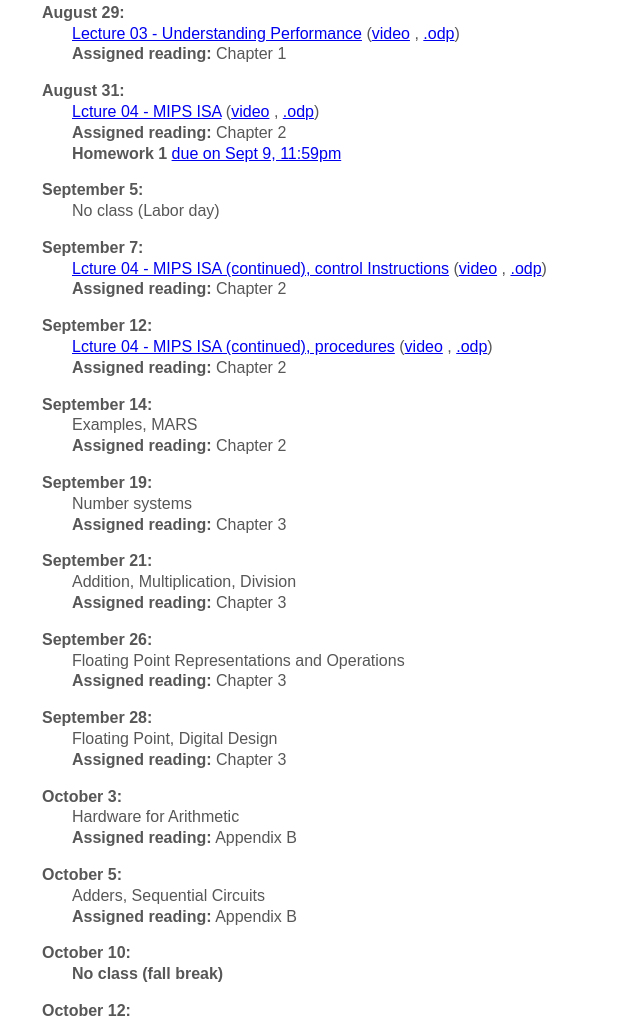
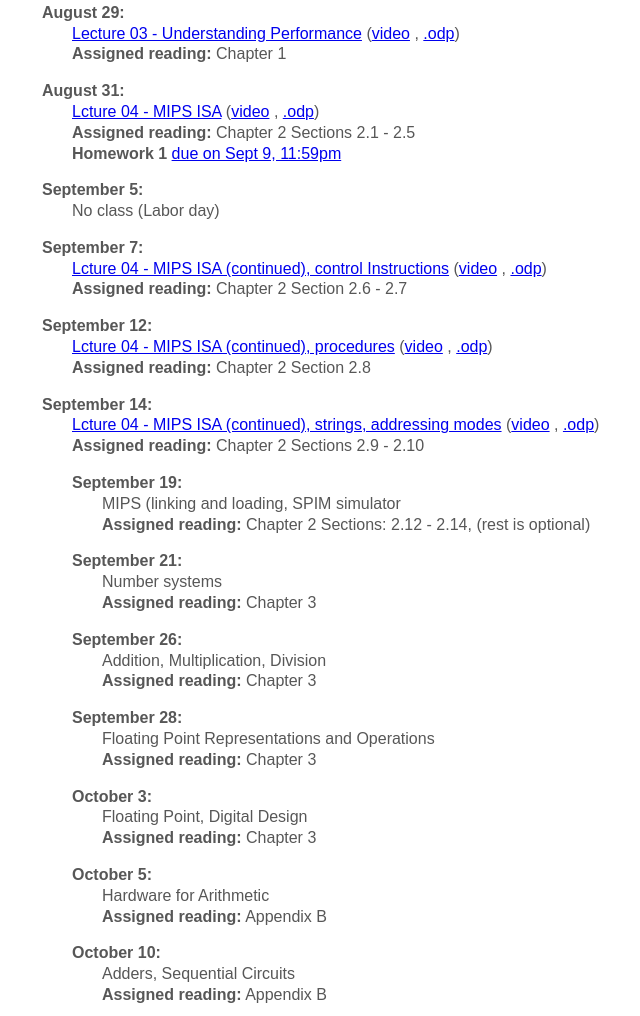
Before and after one commit to antonburtsev/cs3810, a plain HTML site: page index.html in a window 1280 px wide. Shown: the part 717-1733 px from the top of the page, without its empty margins (298-938 px from the left). Drawn offline with Linux system fonts and the light colour scheme; a script that the page names is missing.

Commit message:
Updated schedule, added zoom recordings

```diff
--- a/index.html
+++ b/index.html
@@ -77,7 +77,7 @@
 		<p>
                 <DIV ID="menu_caption"><B>August 31:</B></DIV>
 		<DIV ID="menu_item"><a href = "./lectures/lecture04-mips/lecture-04-mips.pdf">Lcture 04 - MIPS ISA</a> (<a href="https://utah.zoom.us/rec/share/HdR0tIBu3i4T_TJJoUwXJI6CTyb2Wek7W4UIWtUx5m2yNRWXaYQrSnxqq-elqKbX.GmU7oTfxcuXaDce1">video</a> , <a href="./lectures/lecture04-mips/lecture-04-mips.odp">.odp</a>)</div>
-		<DIV ID="menu_item"><B>Assigned reading:</b> Chapter 2</div>
+		<DIV ID="menu_item"><B>Assigned reading:</b> Chapter 2 Sections 2.1 - 2.5</div>
 		<DIV ID="menu_item"><B>Homework 1</b> <a href="https://www.gradescope.com/courses/418795/assignments/2224900">due on Sept 9, 11:59pm</a></div>
 		</p>
 
@@ -89,63 +89,72 @@
 		<p>
                 <DIV ID="menu_caption"><B>September 7:</B></DIV>
                 <DIV ID="menu_item"><a href = "./lectures/lecture04-mips/lecture-04-mips.pdf">Lcture 04 - MIPS ISA (continued), control Instructions</a> (<a href="https://utah.zoom.us/rec/share/J46-HQVVHhajdgwJs6XbWwC7sxs7XOGGlsKxi8lGaq5oZBAKkDQEN3k-fzTee8Nn.mJ0my0CPjfjDHAZL">video</a> , <a href="./lectures/lecture04-mips/lecture-04-mips.odp">.odp</a>)</div>
-		<DIV ID="menu_item"><B>Assigned reading:</b> Chapter 2</div>
+		<DIV ID="menu_item"><B>Assigned reading:</b> Chapter 2 Section 2.6 - 2.7</div>
 		</p>
 
 		<p>
                 <DIV ID="menu_caption"><B>September 12:</B></DIV>
 		<DIV ID="menu_item"><a href = "./lectures/lecture04-mips/lecture-04-mips.pdf">Lcture 04 - MIPS ISA (continued), procedures</a> (<a href="https://utah.zoom.us/rec/share/NbV9LKQJ1GiiWRcpNVttWKFz6SAMNq2UZ3OWnRuKJa9pDtFDt7HLaTyXHlOt05gK.zCC9_bBRJhoAVT0Q">video</a> , <a href="./lectures/lecture04-mips/lecture-04-mips.odp">.odp</a>)</div>
-		<DIV ID="menu_item"><B>Assigned reading:</b> Chapter 2</div>
+		<DIV ID="menu_item"><B>Assigned reading:</b> Chapter 2 Section 2.8</div>
 		</p>
 
 
 		<p>
                 <DIV ID="menu_caption"><B>September 14:</B></DIV>
-		<DIV ID="menu_item">Examples, MARS</div>
-		<DIV ID="menu_item"><B>Assigned reading:</b> Chapter 2</div>
+		<DIV ID="menu_item"><a href = "./lectures/lecture04-mips/lecture-04-mips.pdf">Lcture 04 - MIPS ISA (continued), strings, addressing modes</a> (<a href="https://utah.zoom.us/recording/detail?meeting_id=15dDCCaYS1KCxEe4uuwGLw%3D%3D">video</a> , <a href="./lectures/lecture04-mips/lecture-04-mips.odp">.odp</a>)</div>
+		<DIV ID="menu_item"><B>Assigned reading:</b> Chapter 2 Sections 2.9 - 2.10<div>
+		</p>
+
+
+		<p>
+                <DIV ID="menu_caption"><B>September 19:</B></DIV>
+		<DIV ID="menu_item">MIPS (linking and loading, SPIM simulator</div>
+		<DIV ID="menu_item"><B>Assigned reading:</b> Chapter 2 Sections: 2.12 - 2.14, (rest is optional)</div>
 		</p>
 
 		<p>
-                <DIV ID="menu_caption"><B>September 19:</B></DIV>
+                <DIV ID="menu_caption"><B>September 21:</B></DIV>
 		<DIV ID="menu_item">Number systems</div>
 		<DIV ID="menu_item"><B>Assigned reading:</b> Chapter 3</div>
 		</p>
 
 		<p>
-                <DIV ID="menu_caption"><B>September 21:</B></DIV>
+                <DIV ID="menu_caption"><B>September 26:</B></DIV>
 		<DIV ID="menu_item">Addition, Multiplication, Division</div>
 		<DIV ID="menu_item"><B>Assigned reading:</b> Chapter 3</div>
 		</p>
 
 		<p>
-                <DIV ID="menu_caption"><B>September 26:</B></DIV>
+                <DIV ID="menu_caption"><B>September 28:</B></DIV>
 		<DIV ID="menu_item">Floating Point Representations and Operations</div>
 		<DIV ID="menu_item"><B>Assigned reading:</b> Chapter 3</div>
 		</p>
 
 		<p>
-                <DIV ID="menu_caption"><B>September 28:</B></DIV>
+                <DIV ID="menu_caption"><B>October 3:</B></DIV>
 		<DIV ID="menu_item">Floating Point, Digital Design</div>
 		<DIV ID="menu_item"><B>Assigned reading:</b> Chapter 3</div>
 		</p>
 
 
 		<p>
-                <DIV ID="menu_caption"><B>October 3:</B></DIV>
+                <DIV ID="menu_caption"><B>October 5:</B></DIV>
 		<DIV ID="menu_item">Hardware for Arithmetic</div>
 		<DIV ID="menu_item"><B>Assigned reading:</b> Appendix B</div>
 		</p>
 
 		<p>
-                <DIV ID="menu_caption"><B>October 5:</B></DIV>
+                <DIV ID="menu_caption"><B>October 10:</B></DIV>
 		<DIV ID="menu_item">Adders, Sequential Circuits</div>
 		<DIV ID="menu_item"><B>Assigned reading:</b> Appendix B</div>
 		</p>
 
-		<p>
-                <DIV ID="menu_caption"><B>October 10:</B></DIV>
-		<DIV ID="menu_item"><B>No class (fall break)</b></div>
+<!--		<p>
+                <DIV ID="menu_caption"><B>October 19:</B></DIV>
+		<DIV ID="menu_item">Sequential Circuits, FSMs</div>
+		<DIV ID="menu_item"><B>Assigned reading:</b> Appendix B</div>
 		</p>
+-->
 
 		<p>
                 <DIV ID="menu_caption"><B>October 12:</B></DIV>
@@ -154,8 +163,7 @@
 
 		<p>
                 <DIV ID="menu_caption"><B>October 17:</B></DIV>
-		<DIV ID="menu_item">Sequential Circuits, FSMs</div>
-		<DIV ID="menu_item"><B>Assigned reading:</b> Appendix B</div>
+		<DIV ID="menu_item"><B>No class (fall break)</b></div>
 		</p>
 
 		<p>
```
